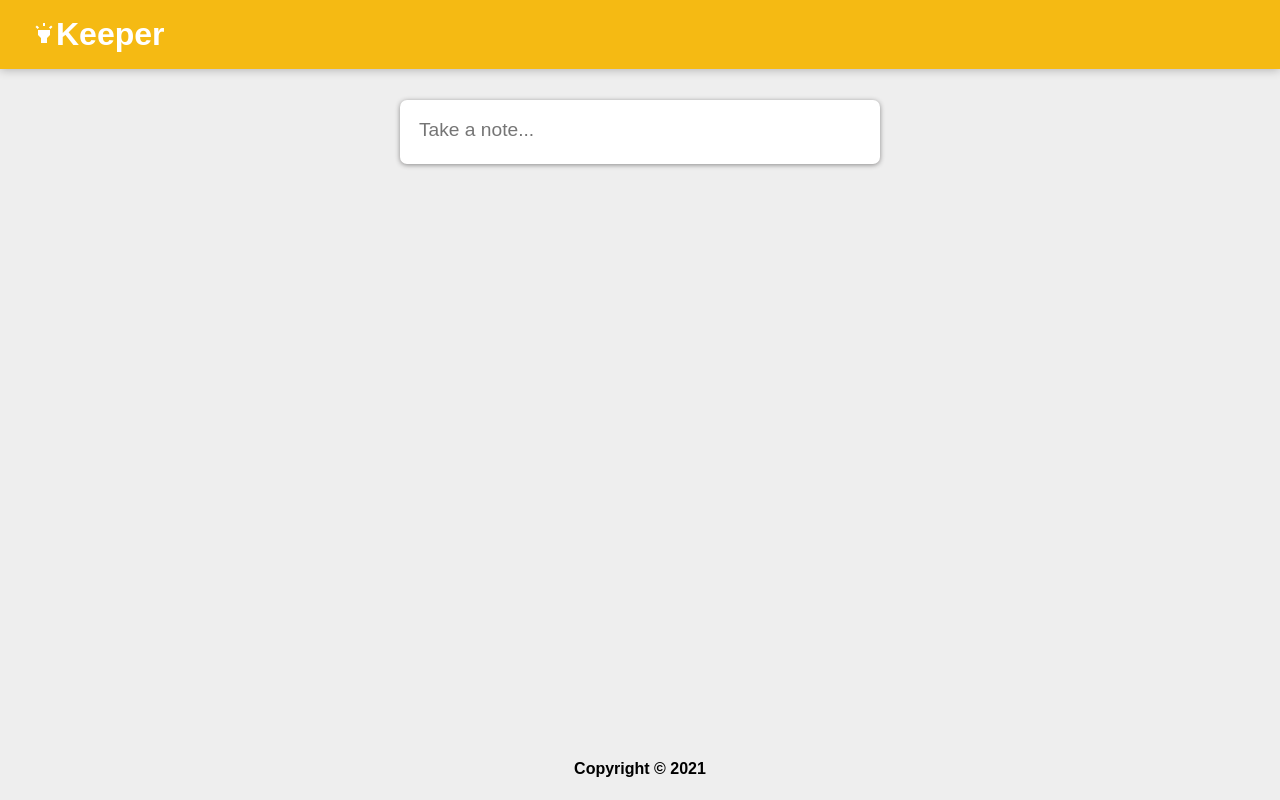
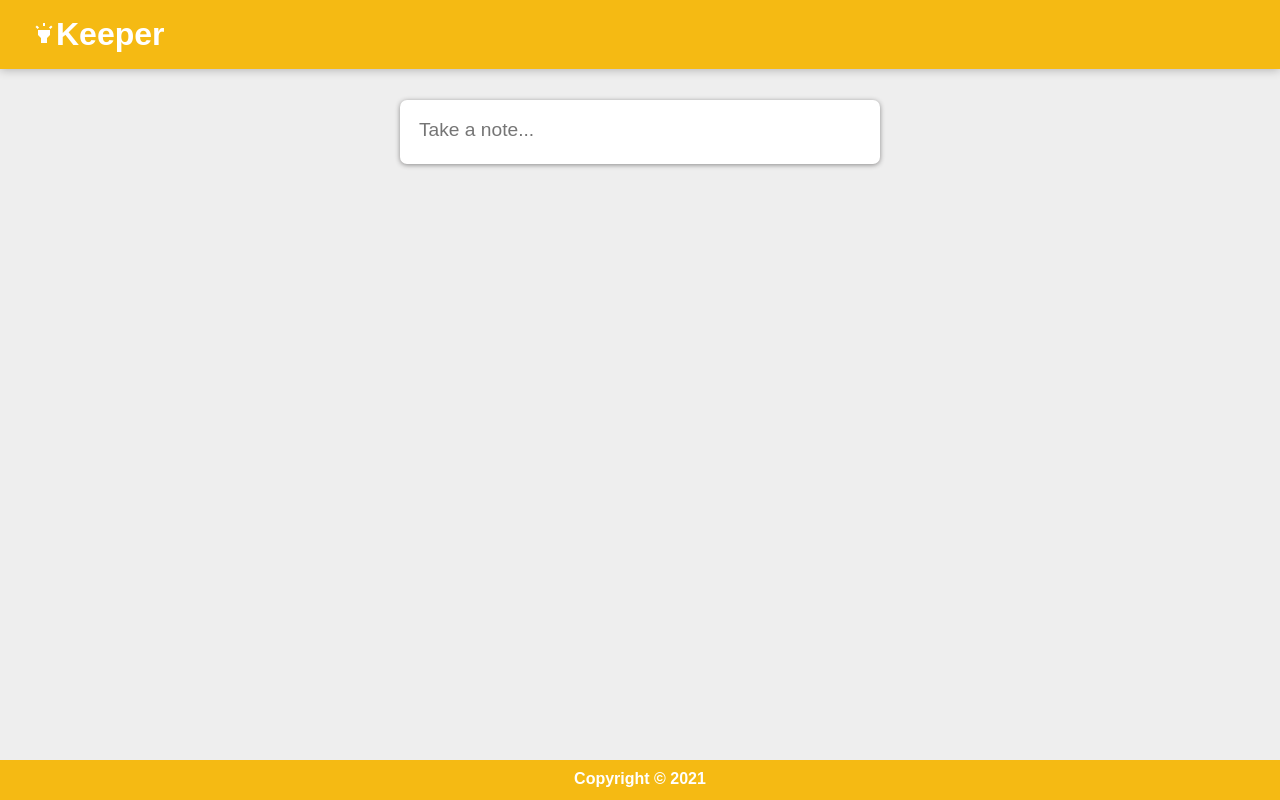
Before and after one commit to lakshayalmadi/Keeper-app, a React (Create React App) app: page / in a window 1280 px wide. Built offline with nearby package versions, Linux system fonts and the light colour scheme.

Commit message:
css-fixes

```diff
--- a/src/style.css
+++ b/src/style.css
@@ -32,10 +32,11 @@ footer{
     text-align: center;
     position: fixed;
     z-index: 99;
-
+    background-color: #f5ba13;
+    padding-top: 10px;
 }
 footer p{
-    color: black;
+    color: #fff;
 }
 .note{
     background-color: #fff;
```
